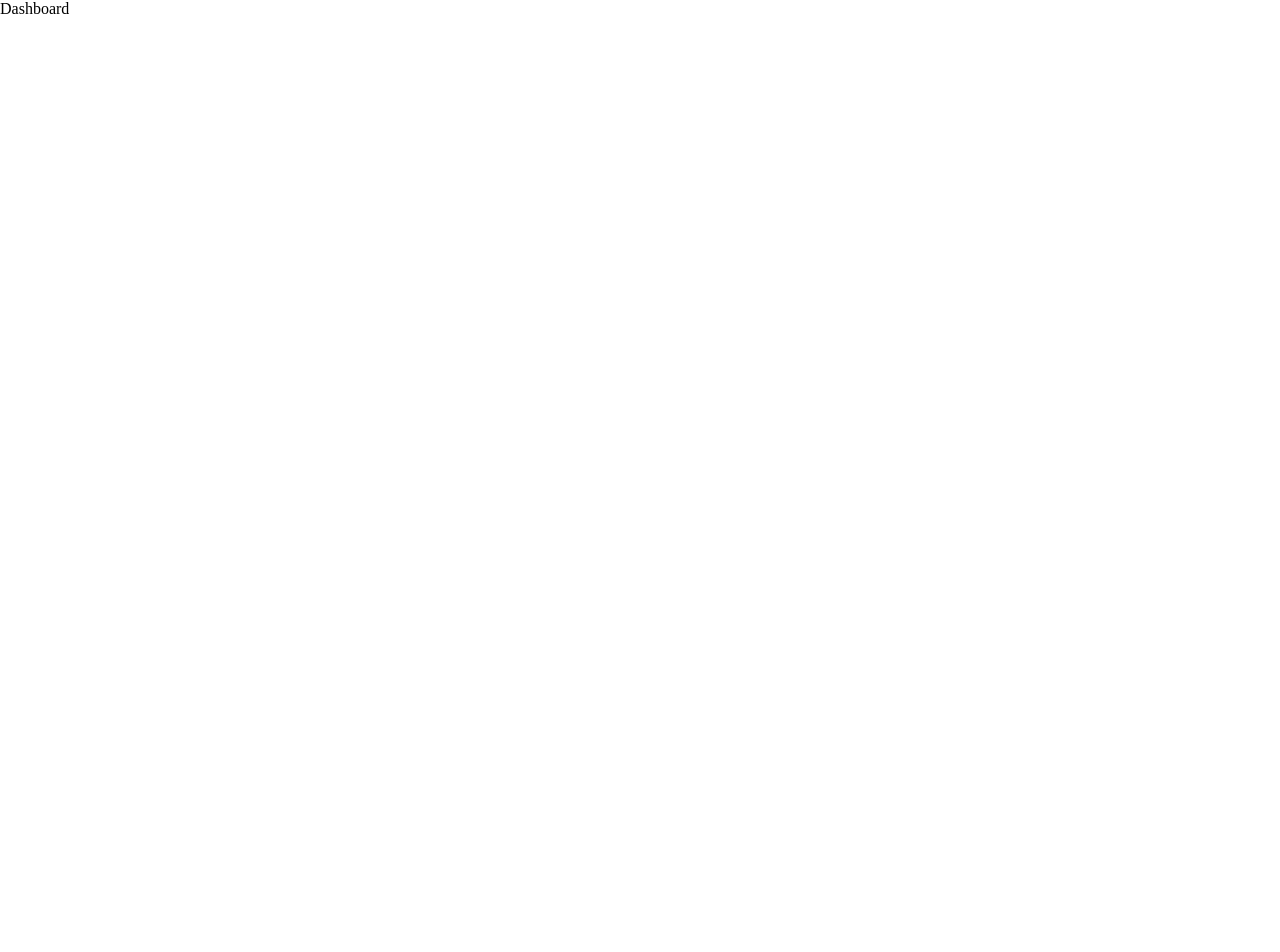
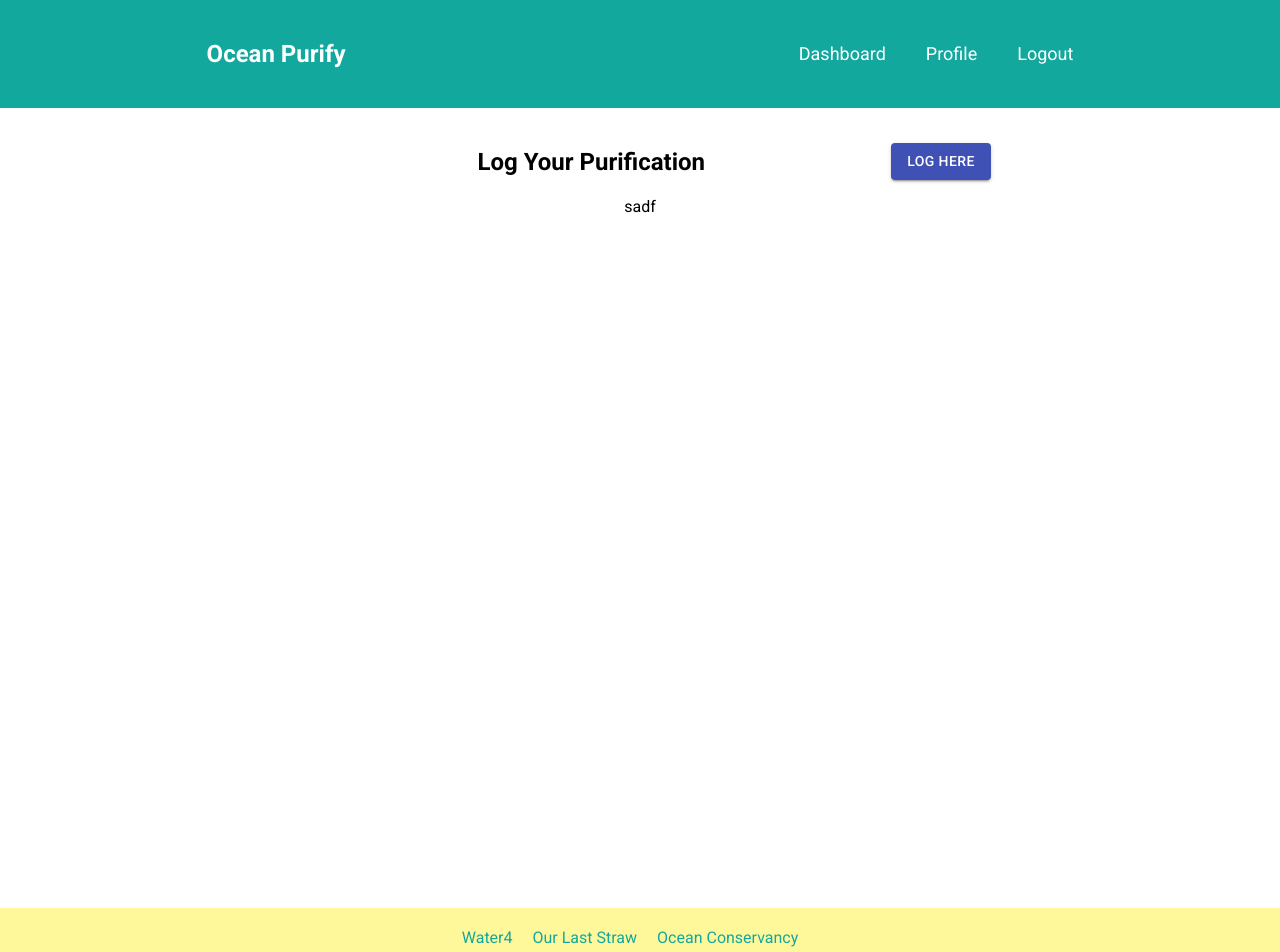
Before and after one commit to iam-saeed/ocean-purify, a React (Create React App) app in the folder client/: page /dashboard in a window 1280 px wide. Shown: the top 952 px of the page. Before the commit the page ends 800 px from the top, so only its background shows below. Built offline with nearby package versions, Linux system fonts and the light colour scheme.

Commit message:
added footer component, link routes, more to the dashboard component, and links to save the ocean organizations

```diff
--- a/client/public/index.html
+++ b/client/public/index.html
@@ -18,6 +18,9 @@
   rel="stylesheet"
   href="https://fonts.googleapis.com/icon?family=Material+Icons"
 />
+<link rel="preconnect" href="https://fonts.googleapis.com">
+<link rel="preconnect" href="https://fonts.gstatic.com" crossorigin>
+<link href="https://fonts.googleapis.com/css2?family=Roboto:ital,wght@1,500&display=swap" rel="stylesheet">
     <!--
       manifest.json provides metadata used when your web app is installed on a
       user's mobile device or desktop. See https://developers.google.com/web/fundamentals/web-app-manifest/
--- a/client/src/components/Footer/Footer.jsx
+++ b/client/src/components/Footer/Footer.jsx
@@ -0,0 +1,30 @@
+import React from 'react'
+
+const Footer = () => {
+    const organizations = [
+        {
+          name: 'Water4',
+          url:'https://www.water4.org',
+        },
+        {
+          name: 'Our Last Straw',
+          url:'https://www.ourlaststraw.org/',
+        },
+        {
+          name:'Ocean Conservancy',
+          url: 'https://oceanconservancy.org/'}
+    ]
+  return (
+    <footer id="how_you_can_help">
+    <div className="organizations">
+      {organizations.map((org, idx) => (
+        <div className="org_list" key={idx}>
+          <a style={{ textDecoration: 'none', color: '#13a89e'  }} href={org.url} target="_blank" rel="noopener noreferrer">{org.name}</a>
+        </div>
+      ))}
+    </div>
+</footer>
+  )
+}
+
+export default Footer
--- /dev/null
+++ b/client/src/components/Modal/Modal.jsx
@@ -0,0 +1,13 @@
+import React from 'react'
+
+const Modal = ({ open, children, state }) => {
+if(!open) return null;
+  return (
+    <div id="modal">
+        {state}
+        {children}
+    </div>
+  )
+}
+
+export default Modal
--- a/client/src/components/Navbar/Navbar.css
+++ b/client/src/components/Navbar/Navbar.css
@@ -0,0 +1,30 @@
+#navbar {
+    display: flex;
+    justify-content:space-around;
+    background-color: #13a89e;
+}
+
+#nav_items {
+    display: flex;
+    color: white;
+    font-size: 18px;
+    align-items: center;
+}
+
+#nav_wrapper {
+    align-items:center;
+}
+
+#logo {
+    display: flex;
+    align-items:center;
+    padding: 20px;
+}
+
+#item {
+    display: flex;
+    text-decoration: none;
+    color: white;
+    padding: 20px;
+    cursor: pointer;
+}
--- a/client/src/components/Navbar/Navbar.jsx
+++ b/client/src/components/Navbar/Navbar.jsx
@@ -1,8 +1,21 @@
-import React from 'react'
+import React from 'react';
+import { Link } from 'react-router-dom'
+import './Navbar.css';
 
 const Navbar = () => {
   return (
-    <div>Navbar</div>
+    <div id="nav_wrapper">
+      <nav id="navbar">
+        <div id="logo">
+          <h1 href="" style={{ color: 'white' }}>Ocean Purify</h1>
+        </div>
+        <ul id="nav_items">
+          <Link id="item" to="/dashboard">Dashboard</Link>
+          <Link id="item" to="/profile">Profile</Link>
+          <Link id="item" to="/">Logout</Link>
+        </ul>
+      </nav>
+    </div>
   )
 }
 
--- a/client/src/index.css
+++ b/client/src/index.css
@@ -2,3 +2,7 @@ body {
   margin: 0;
   padding: 0;
 }
+
+* {
+  font-family: 'Roboto', sans-serif;
+}
--- a/client/src/pages/Dashboard/Dashboard.css
+++ b/client/src/pages/Dashboard/Dashboard.css
@@ -0,0 +1,100 @@
+
+.trash_log_wrapper {
+    display: flex;
+    align-items: center;
+    justify-content:center;
+    border: 1px solid white;
+    width: 100%;
+}
+#org_img {
+    width: 200px;
+}
+#how_you_can_help {
+    display: flex;
+    justify-content:space-around;
+    color: #13a89e;
+    background-color:#FFF89A;
+    width: 100%;
+}
+.org_list{
+    display: flex;
+    margin-right: 20px;
+    justify-content: space-between;
+}
+.progress {
+    display: flex;
+    justify-content:center;
+}
+.organizations{
+    display: flex;
+    padding: 20px;
+}
+
+.logger_title {
+    display: flex;
+    justify-content:center;
+    color: black;
+    width: 600px;
+}
+#main_wrapper{
+    height: 100vh;
+    justify-content:center;
+}
+
+.modal-card {
+    z-index: 1000;
+    border-radius: 20px;
+    min-width: 300px;
+    min-height: 300px;
+    max-width: 600px;
+    max-height: 300px;
+    position: fixed;
+    background-color:#FFF89A;
+    border: 4px solid #13a89e;
+    top: 50%;
+    left: 50%;
+    transform: translate(-50%, -50%);
+}
+
+.modal-header {
+    padding: 10px 15px;
+    display: flex;
+    justify-content: space-between;
+    align-items: center;
+    border-bottom: 1px solid #13a89e;
+}
+
+.modal-title {
+    font-size: 1.25rem;
+    font-weight: bold;
+}
+
+.close-button {
+    cursor: pointer;
+    border: none;
+    outline: none;
+    background: none;
+    font-size: 1.25rem;
+    font-weight: bold;
+}
+
+.modal-body {
+    padding: 10px 15px;
+}
+
+#overlay {
+    position: fixed;
+    opacity: 0;
+    transition: 200ms ease-in-out;
+    top: 0;
+    left: 0;
+    right: 0;
+    bottom: 0;
+    background-color: rgba(0, 0, 0, .5);
+    pointer-events: none;
+}
+
+#overlay.active {
+    opacity: 1;
+    pointer-events: all;
+}
--- a/client/src/pages/Dashboard/Dashboard.jsx
+++ b/client/src/pages/Dashboard/Dashboard.jsx
@@ -1,8 +1,106 @@
-import React from 'react'
+import React, { useState } from 'react'
+import Navbar from '../../components/Navbar/Navbar.jsx'
+import Button from "@material-ui/core/Button";
+import Modal from '../../components/Modal/Modal.jsx'
+import Grid from "@material-ui/core/Grid";
+import TextField from "@material-ui/core/TextField";
+
+import './Dashboard.css'
+import Footer from '../../components/Footer/Footer.jsx';
 
 const Dashboard = () => {
+  const [isOpen, setIsOpen] = useState(false);
+  const [formValues, setFormValues] = useState({
+    location: '',
+    trashItem: '',
+    quantity: null,
+    points: 1
+  })
+
+
+  const handleClick = () => {
+    setIsOpen(true)
+  }
+
+  const handleChange = (e) => {
+    setFormValues({
+      ...formValues,
+      [e.target.name]: e.target.value
+    })
+    console.log(formValues)
+  }
   return (
-    <div>Dashboard</div>
+    <>
+    <header>
+        <Navbar />
+    </header>
+    <div id="main_wrapper">
+      <br />
+      <div className="dash_wrapper">
+        <div className="trash_log_wrapper">
+          <div className="logger_title">
+          <h2>Log Your Purification</h2>
+          </div>
+          <div className="logger-btn">
+
+          <Button onClick={handleClick} variant="contained" color="primary">Log Here</Button>
+          </div>
+        </div>
+      </div>
+      <Modal open={isOpen}>
+      <div className="modal-card">
+        <div className="modal-header">
+          <div className="modal-title">
+
+          </div>
+              <button className="close-button" onClick={() => setIsOpen(false)}>&times;</button>
+          </div>
+                    <div className="modal-body">
+                            <Grid item>
+                            <TextField
+                              id="location-input"
+                              name="location"
+                              label="Location"
+                              type="text"
+                              value={formValues.location}
+                              onChange={handleChange}
+                              />
+                            </Grid>
+                            <Grid item>
+                            <TextField
+                              id="trashItem-input"
+                              name="trashItem"
+                              label="Trash Item"
+                              type="text"
+                              value={formValues.trashItem}
+                              onChange={handleChange}
+                              />
+                            </Grid>
+                            <Grid item>
+                            <TextField
+                              id="quantity-input"
+                              name="quantity"
+                              label="Quantity"
+                              type="text"
+                              value={formValues.quantity}
+                              onChange={handleChange}
+                              />
+                            </Grid>
+                            <br />
+                            <Grid item>
+                              <Button variant="contained"color="white" style={{ color: '#13a89e' }}>Log Contribution</Button>
+                            </Grid>
+          </div>
+        </div>
+      </Modal>
+      <div className="progress">
+        sadf
+      </div>
+    </div>
+    <footer id="how_you_can_help">
+        <Footer />
+    </footer>
+      </>
   )
 }
 
--- a/client/src/pages/Signup/Signup.jsx
+++ b/client/src/pages/Signup/Signup.jsx
@@ -2,7 +2,6 @@ import React, { useState } from 'react'
 import Grid from "@material-ui/core/Grid";
 import TextField from "@material-ui/core/TextField";
 import Button from "@material-ui/core/Button";
-
 import AccountCircleIcon from '@mui/icons-material/AccountCircle';
 
 const Signup = () => {
```
